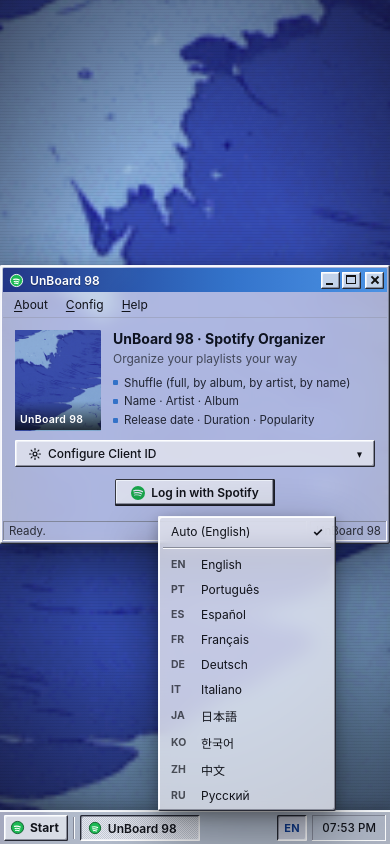
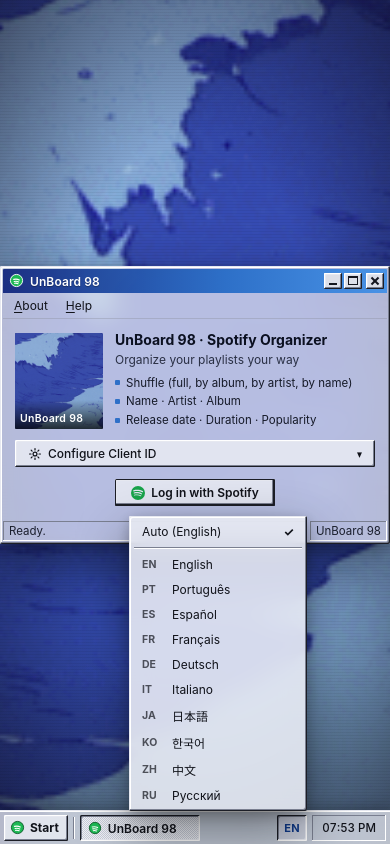
Before and after one commit to sawanose275/unboard-98, a plain HTML site: page index.html in a window 390 px wide. Both pictures are taken after a click on the button "EN". Drawn offline with Linux system fonts and the light colour scheme.

Commit message:
Fix visual bugs, sharpen translucent Win98 chrome, align menus & remove redundant Config menu item

```diff
--- a/css/style.css
+++ b/css/style.css
@@ -3,19 +3,20 @@
    ========================================================= */
 
 :root {
-  --face: rgba(224, 226, 234, 0.72);
-  --face-solid: rgba(228, 230, 238, 0.80);
-  --face-hover: rgba(244, 246, 252, 0.90);
-  --light: rgba(242, 244, 250, 0.82);
-  --hilight: rgba(255, 255, 255, 0.92);
-  --shadow: rgba(118, 122, 136, 0.78);
-  --dark: rgba(26, 28, 38, 0.88);
+  --face: rgba(226, 228, 236, 0.76);
+  --face-solid: rgba(232, 234, 242, 0.88);
+  --face-opaque: #dcdfe8;
+  --face-hover: rgba(246, 247, 253, 0.96);
+  --light: #e6e8f0;
+  --hilight: #ffffff;
+  --shadow: #7a7f90;
+  --dark: #1c1e26;
   --navy: #103b8c;
   --navy-soft: rgba(16, 59, 140, 0.16);
   --spotify: #18a34a;
-  --title-a: rgba(10, 31, 120, 0.86);
-  --title-b: rgba(27, 101, 196, 0.84);
-  --title-c: rgba(56, 141, 232, 0.82);
+  --title-a: rgba(10, 31, 120, 0.90);
+  --title-b: rgba(27, 101, 196, 0.88);
+  --title-c: rgba(56, 141, 232, 0.86);
   --taskbar-h: 34px;
 
   --raised: inset -1px -1px var(--dark), inset 1px 1px var(--hilight),
@@ -27,8 +28,8 @@
   --sunken: inset -1px -1px var(--hilight), inset 1px 1px var(--shadow),
             inset -2px -2px var(--light), inset 2px 2px var(--dark);
   --sunken-thin: inset -1px -1px var(--hilight), inset 1px 1px var(--shadow);
-  --dither: repeating-conic-gradient(rgba(205, 207, 216, 0.65) 0% 25%, rgba(246, 247, 252, 0.75) 0% 50%) 0 0 / 2px 2px;
-  --win-drop: 0 22px 54px rgba(0, 0, 0, 0.46), 0 4px 14px rgba(0, 0, 0, 0.25);
+  --dither: repeating-conic-gradient(rgba(205, 208, 220, 0.78) 0% 25%, rgba(248, 249, 253, 0.86) 0% 50%) 0 0 / 2px 2px;
+  --win-drop: 0 22px 54px rgba(0, 0, 0, 0.44), 0 4px 14px rgba(0, 0, 0, 0.24);
 }
 
 *, *::before, *::after { margin: 0; padding: 0; box-sizing: border-box; }
@@ -113,8 +114,8 @@ u { text-decoration: underline; text-underline-offset: 2px; }
 .window {
   pointer-events: auto;
   background: var(--face);
-  backdrop-filter: blur(8px) saturate(1.28);
-  -webkit-backdrop-filter: blur(8px) saturate(1.28);
+  backdrop-filter: blur(10px) saturate(1.25);
+  -webkit-backdrop-filter: blur(10px) saturate(1.25);
   box-shadow: var(--window), var(--win-drop);
   border-radius: 2px;
   padding: 3px;
@@ -130,7 +131,7 @@ u { text-decoration: underline; text-underline-offset: 2px; }
   to   { transform: scale(1) translateY(0); opacity: 1; }
 }
 
-.window-small  { width: 432px; }
+.window-small  { width: 448px; }
 .window-medium { width: 880px; height: 600px; }
 .window-large  { width: 1200px; height: 100%; max-height: 840px; }
 
@@ -174,9 +175,9 @@ u { text-decoration: underline; text-underline-offset: 2px; }
 .title-bar-controls { display: flex; gap: 2px; flex-shrink: 0; }
 
 .tb-btn {
-  width: 19px;
-  height: 17px;
-  background: var(--face-solid);
+  width: 18px;
+  height: 16px;
+  background: var(--face-opaque);
   box-shadow: var(--raised);
   border: none;
   border-radius: 1px;
@@ -184,23 +185,23 @@ u { text-decoration: underline; text-underline-offset: 2px; }
   cursor: pointer;
   transition: background 0.1s ease;
 }
-.tb-btn:hover { background: var(--face-hover); }
+.tb-btn:hover { background: #f2f4fa; }
 .tb-btn.tb-close { margin-left: 2px; }
-.tb-btn.tb-close:hover { background: #f2d4d4; }
+.tb-btn.tb-close:hover { background: #f7d6d6; }
 .tb-btn:active { box-shadow: var(--pressed); }
 
-.ico-min, .ico-max, .ico-close { position: absolute; display: block; }
-.ico-min   { left: 5px; bottom: 4px; width: 7px; height: 2px; background: #111; }
-.ico-max   { left: 4px; top: 3px; width: 10px; height: 9px; border: 1.5px solid #111; border-top-width: 2.5px; }
-.ico-close { left: 5px; top: 4px; width: 9px; height: 9px; }
+.ico-min, .ico-max, .ico-close { position: absolute; display: block; pointer-events: none; }
+.ico-min   { left: 5px; bottom: 4px; width: 8px; height: 2px; background: #14161e; }
+.ico-max   { left: 4px; top: 3px; width: 10px; height: 9px; border: 1px solid #14161e; border-top-width: 2px; }
+.ico-close { left: 4px; top: 3px; width: 10px; height: 10px; }
 .ico-close::before, .ico-close::after {
   content: "";
   position: absolute;
-  left: 3.5px;
-  top: -1px;
-  width: 1.8px;
+  left: 4px;
+  top: 0;
+  width: 2px;
   height: 10px;
-  background: #111;
+  background: #14161e;
 }
 .ico-close::before { transform: rotate(45deg); }
 .ico-close::after  { transform: rotate(-45deg); }
@@ -303,7 +304,7 @@ u { text-decoration: underline; text-underline-offset: 2px; }
   flex: 1;
   padding: 3px 6px;
   font-size: 11.5px;
-  color: #2b2e38;
+  color: #1c202e;
   box-shadow: var(--sunken-thin);
   white-space: nowrap;
   overflow: hidden;
@@ -384,8 +385,8 @@ u { text-decoration: underline; text-underline-offset: 2px; }
 }
 
 .group-box {
-  border: 1px solid rgba(136, 138, 148, 0.85);
-  box-shadow: 1px 1px 0 rgba(255, 255, 255, 0.85), inset 1px 1px 0 rgba(255, 255, 255, 0.85);
+  border: 1px solid rgba(90, 96, 114, 0.55);
+  background: rgba(255, 255, 255, 0.18);
   border-radius: 2px;
   padding: 8px 10px 10px;
 }
@@ -393,15 +394,15 @@ u { text-decoration: underline; text-underline-offset: 2px; }
   padding: 0 5px;
   font-weight: 600;
   font-size: 11.5px;
-  color: #1f2433;
+  color: #141926;
 }
-.group-box label { display: block; font-size: 11.5px; color: #262936; margin-top: 2px; }
+.group-box label { display: block; font-size: 11.5px; font-weight: 500; color: #1a1f2e; margin-top: 2px; }
 
 .config-panel { display: none; margin-top: 10px; }
 .config-panel.show { display: block; }
-.help-text { font-size: 11.5px; color: #3d4152; line-height: 1.45; margin: 2px 0 0; }
+.help-text { font-size: 11.5px; color: #242938; line-height: 1.45; margin: 2px 0 0; }
 
-.sunken { background: rgba(255, 255, 255, 0.72); box-shadow: var(--sunken); padding: 2px; border-radius: 1px; }
+.sunken { background: rgba(255, 255, 255, 0.78); box-shadow: var(--sunken); padding: 2px; border-radius: 1px; }
 .sunken-thin { box-shadow: var(--sunken-thin); }
 
 /* =========================================================
@@ -410,13 +411,13 @@ u { text-decoration: underline; text-underline-offset: 2px; }
 .now-playing {
   display: flex;
   gap: 12px;
-  align-items: stretch;
+  align-items: center;
 }
 
 .cover-art {
   position: relative;
-  width: 86px;
-  min-height: 98px;
+  width: 88px;
+  height: 96px;
   flex-shrink: 0;
   overflow: hidden;
   box-shadow: var(--sunken);
@@ -434,7 +435,7 @@ u { text-decoration: underline; text-underline-offset: 2px; }
   right: 0;
   bottom: 0;
   padding: 12px 5px 4px;
-  background: linear-gradient(transparent, rgba(0, 0, 0, 0.72));
+  background: linear-gradient(transparent, rgba(0, 0, 0, 0.75));
   color: #fff;
   font-size: 10.5px;
   font-weight: 600;
@@ -442,9 +443,9 @@ u { text-decoration: underline; text-underline-offset: 2px; }
 }
 
 .np-info { display: flex; flex-direction: column; gap: 3px; min-width: 0; justify-content: center; }
-.np-title { font-size: 14px; font-weight: 700; line-height: 1.25; color: #0e1320; }
-.np-sub { color: #434859; font-size: 12px; margin-bottom: 5px; }
-.np-features { list-style: none; font-size: 11.5px; line-height: 1.65; color: #202432; }
+.np-title { font-size: 14px; font-weight: 700; line-height: 1.25; color: #0b1020; }
+.np-sub { color: #2a3044; font-size: 12px; margin-bottom: 4px; }
+.np-features { list-style: none; font-size: 11.5px; line-height: 1.65; color: #161a28; }
 .np-features li { display: flex; align-items: center; gap: 6px; }
 .feat-dot {
   width: 5px;
@@ -623,7 +624,7 @@ u { text-decoration: underline; text-underline-offset: 2px; }
 }
 
 .tracks-header > span {
-  background: var(--face-solid);
+  background: var(--face-opaque);
   box-shadow: var(--raised);
   padding: 4px 8px;
   font-size: 11.5px;
@@ -746,9 +747,9 @@ u { text-decoration: underline; text-underline-offset: 2px; }
   align-items: center;
   gap: 5px;
   padding: 3px 4px 2px;
-  background: rgba(220, 222, 232, 0.72);
-  backdrop-filter: blur(8px) saturate(1.28);
-  -webkit-backdrop-filter: blur(8px) saturate(1.28);
+  background: rgba(226, 228, 236, 0.78);
+  backdrop-filter: blur(10px) saturate(1.25);
+  -webkit-backdrop-filter: blur(10px) saturate(1.25);
   box-shadow: inset 0 1px var(--light), inset 0 2px var(--hilight), 0 -2px 14px rgba(0, 0, 0, 0.25);
 }
 
@@ -815,9 +816,9 @@ u { text-decoration: underline; text-underline-offset: 2px; }
   flex-direction: column;
   min-width: 178px;
   padding: 3px;
-  background: rgba(224, 226, 234, 0.84);
-  backdrop-filter: blur(10px) saturate(1.28);
-  -webkit-backdrop-filter: blur(10px) saturate(1.28);
+  background: rgba(232, 234, 242, 0.90);
+  backdrop-filter: blur(12px) saturate(1.25);
+  -webkit-backdrop-filter: blur(12px) saturate(1.25);
   box-shadow: var(--window), var(--win-drop);
   border-radius: 2px;
   animation: menuPop 0.14s ease;
@@ -871,9 +872,9 @@ u { text-decoration: underline; text-underline-offset: 2px; }
   bottom: calc(var(--taskbar-h) - 1px);
   z-index: 950;
   display: none;
-  background: rgba(224, 226, 234, 0.84);
-  backdrop-filter: blur(10px) saturate(1.28);
-  -webkit-backdrop-filter: blur(10px) saturate(1.28);
+  background: rgba(232, 234, 242, 0.90);
+  backdrop-filter: blur(12px) saturate(1.25);
+  -webkit-backdrop-filter: blur(12px) saturate(1.25);
   box-shadow: var(--window), var(--win-drop);
   border-radius: 2px;
   padding: 3px;
@@ -1011,18 +1012,18 @@ u { text-decoration: underline; text-underline-offset: 2px; }
 /* =========================================================
    SCROLLBARS ESTILO 98 REFINADAS
    ========================================================= */
-* { scrollbar-color: var(--face-solid) var(--light); }
+* { scrollbar-color: var(--face-opaque) var(--light); }
 
 ::-webkit-scrollbar { width: 15px; height: 15px; }
-::-webkit-scrollbar-track { background: var(--dither); }
-::-webkit-scrollbar-thumb { background: var(--face-solid); box-shadow: var(--raised); }
-::-webkit-scrollbar-thumb:hover { background: var(--face-hover); }
-::-webkit-scrollbar-corner { background: var(--face-solid); }
+::-webkit-scrollbar-track { background: #e6e8f0; }
+::-webkit-scrollbar-thumb { background: var(--face-opaque); box-shadow: var(--raised); }
+::-webkit-scrollbar-thumb:hover { background: #eceef6; }
+::-webkit-scrollbar-corner { background: var(--face-opaque); }
 ::-webkit-scrollbar-button:single-button {
   display: block;
   width: 15px;
   height: 15px;
-  background-color: var(--face-solid);
+  background-color: var(--face-opaque);
   background-repeat: no-repeat;
   background-position: center;
   box-shadow: var(--raised);
--- a/index.html
+++ b/index.html
@@ -4,7 +4,7 @@
   <meta charset="UTF-8">
   <meta name="viewport" content="width=device-width, initial-scale=1.0">
   <meta name="referrer" content="strict-origin-when-cross-origin">
-  <meta http-equiv="Content-Security-Policy" content="default-src 'self'; script-src 'self'; style-src 'self' 'unsafe-inline' https://fonts.googleapis.com; font-src https://fonts.gstatic.com; img-src 'self' data: https://*.scdn.co https://*.spotifycdn.com; connect-src 'self' https://accounts.spotify.com https://api.spotify.com; base-uri 'self'; form-action 'none';">
+  <meta http-equiv="Content-Security-Policy" content="default-src 'self'; script-src 'self'; style-src 'self' 'unsafe-inline' https://fonts.googleapis.com; font-src https://fonts.gstatic.com; img-src 'self' data: https:; connect-src 'self' https://accounts.spotify.com https://api.spotify.com; base-uri 'self'; form-action 'none';">
   <meta name="description" content="UnBoard 98 — Organize and shuffle your Spotify playlists of any size with a modernized Windows 98 aesthetic.">
   <title>UnBoard 98 — Organize your Spotify Playlists</title>
   <link rel="preconnect" href="https://fonts.googleapis.com">
@@ -42,7 +42,6 @@
 
       <div class="menu-bar">
         <span class="menu-item" data-menu="about" data-i18n-html="menuAbout"><u>A</u>bout</span>
-        <span class="menu-item" data-menu="config" data-i18n-html="menuConfig"><u>C</u>onfig</span>
         <span class="menu-item" data-menu="help" data-i18n-html="menuHelp"><u>H</u>elp</span>
       </div>
 
@@ -310,7 +309,6 @@
     <ul class="start-menu-items">
       <li data-start="playlists"><span class="sm-icon">📁</span><span data-i18n="startPlaylists">My Playlists</span></li>
       <li data-start="language"><span class="sm-icon">🌐</span><span data-i18n="startLanguage">Language</span></li>
-      <li data-start="config"><span class="sm-icon">⚙️</span><span data-i18n="startConfig">Configure Client ID</span></li>
       <li data-start="about"><span class="sm-icon">💿</span><span data-i18n="startAbout">About UnBoard 98</span></li>
       <li data-start="help"><span class="sm-icon">❓</span><span data-i18n="startHelp">Help</span></li>
       <li class="sm-sep"></li>
--- a/js/desktop.js
+++ b/js/desktop.js
@@ -71,6 +71,9 @@
     if (open) {
       setStart(false);
       renderLanguageMenu();
+      const rect = langBtn.getBoundingClientRect();
+      const rightOffset = Math.max(4, Math.round(window.innerWidth - rect.right));
+      langMenu.style.right = `${rightOffset}px`;
     }
     langMenu.classList.toggle('open', open);
     langBtn.classList.toggle('pressed', open);
@@ -255,23 +258,10 @@
   $('#info-ok').addEventListener('click', hideInfo);
   $('#info-close-x').addEventListener('click', hideInfo);
 
-  function openConfig() {
-    if (isLoggedIn()) {
-      showInfo(I18n.t('configLoggedInTitle'), '⚙️', I18n.t('configLoggedInHtml'));
-      return;
-    }
-    const login = $('#login-screen');
-    login.classList.remove('minimized');
-    renderTaskbar();
-    if (!$('#config-panel').classList.contains('show')) $('#config-toggle').click();
-    $('#client-id').focus();
-  }
-
   function handleCommand(cmd) {
     switch (cmd) {
       case 'about': showInfo(I18n.t('aboutTitle'), '💿', I18n.t('aboutHtml')); break;
       case 'help': showInfo(I18n.t('helpTitle'), '❓', I18n.t('helpHtml')); break;
-      case 'config': openConfig(); break;
       case 'language': setLangMenu(true); break;
       case 'playlists':
         if (!isLoggedIn()) {
```
Also changed, not shown: js/app.js (+16 -5 lines).
